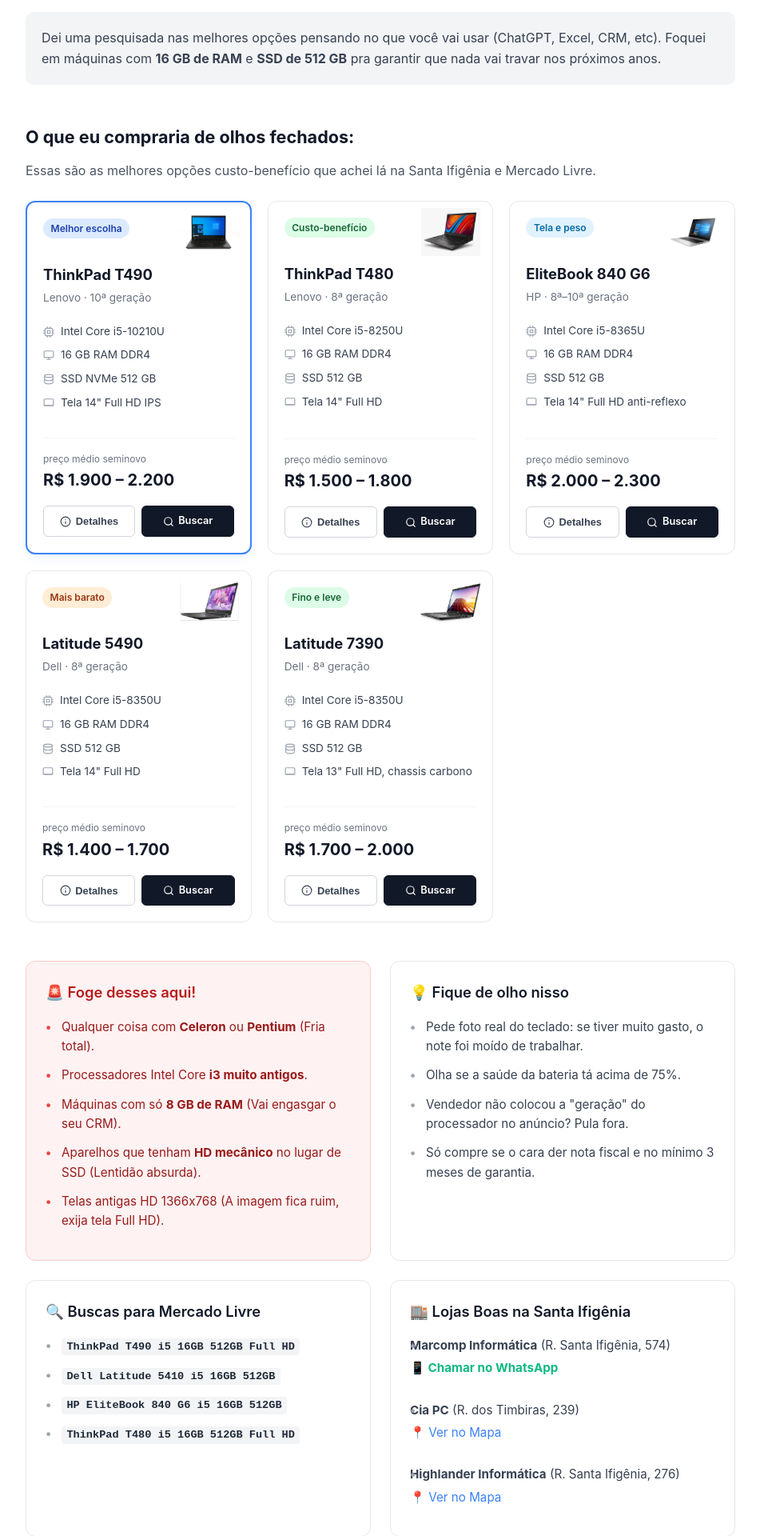
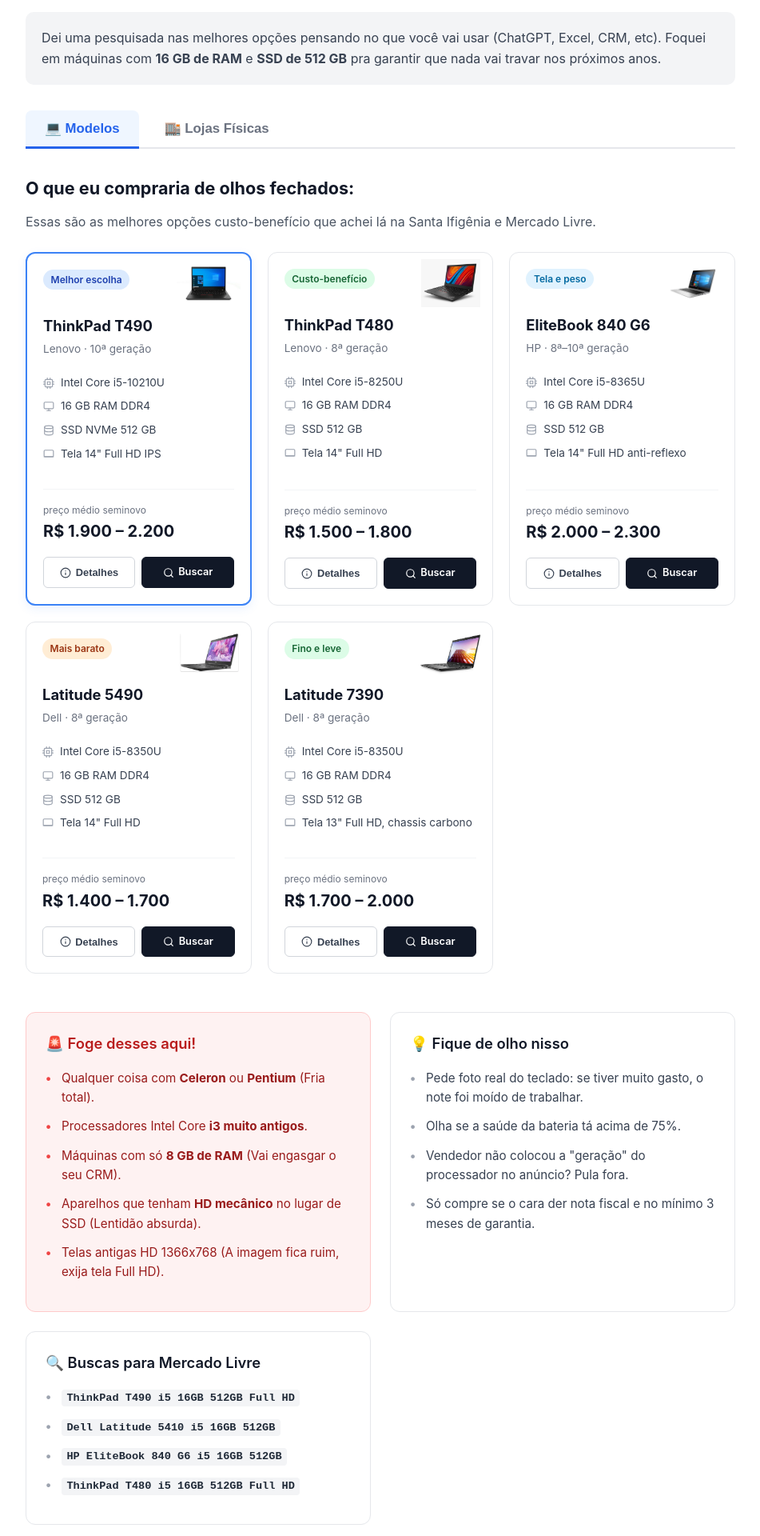
Before and after one commit to Redgrupos/tadeu, a React (Vite) app: page / in a window 1280 px wide. Shown: the part 140-2060 px from the top of the page at 80% size, without its empty margins (164-1115 px from the left). Built offline with nearby package versions, Linux system fonts and the light colour scheme; a web font is replaced by a local one.

Commit message:
feat: adiciona aba de lojas fisicas com dados extraidos dos prints

```diff
--- a/src/App.jsx
+++ b/src/App.jsx
@@ -111,10 +111,22 @@ const DiskIcon = () => <svg width="14" height="14" viewBox="0 0 24 24" fill="non
 const ScreenIcon = () => <svg width="14" height="14" viewBox="0 0 24 24" fill="none" stroke="currentColor" strokeWidth="2" strokeLinecap="round" strokeLinejoin="round"><rect x="2" y="3" width="20" height="14" rx="2" ry="2"></rect><line x1="2" y1="17" x2="22" y2="17"></line></svg>;
 const GoogleIcon = () => <svg width="14" height="14" viewBox="0 0 24 24" fill="none" stroke="currentColor" strokeWidth="2" strokeLinecap="round" strokeLinejoin="round"><circle cx="11" cy="11" r="8"></circle><line x1="21" y1="21" x2="16.65" y2="16.65"></line></svg>;
 const InfoIcon = () => <svg width="14" height="14" viewBox="0 0 24 24" fill="none" stroke="currentColor" strokeWidth="2" strokeLinecap="round" strokeLinejoin="round"><circle cx="12" cy="12" r="10"></circle><line x1="12" y1="16" x2="12" y2="12"></line><line x1="12" y1="8" x2="12.01" y2="8"></line></svg>;
+// --- Dados das Lojas Físicas ---
+const physicalStores = [
+  { name: "Mundo do Notebook", rating: "5,0 ⭐ (1,1 mil avaliações)", address: "R. Santa Ifigênia, 386 - Loja 231", phone: "5511985621785", displayPhone: "(11) 98562-1785", time: "Aberto até 17:30", isCell: true },
+  { name: "Sucesso Notebook", rating: "4,9 ⭐ (1,4 mil avaliações)", address: "R. Santa Ifigênia, 280 - Loja 18", phone: "551131320702", displayPhone: "(11) 3132-0702", time: "Aberto até 17:00", isCell: false },
+  { name: "Sa Brito Eletrônicos", rating: "5,0 ⭐ (14 avaliações)", address: "R. Santa Ifigênia, 270 - Loja 22", phone: "5511952233691", displayPhone: "(11) 95223-3691", time: "Aberto até 18:00", isCell: true },
+  { name: "AlphaNote", rating: "5,0 ⭐ (303 avaliações)", address: "R. Santa Ifigênia, 172", phone: "5511967376710", displayPhone: "(11) 96737-6710", time: "Aberto até 17:00", isCell: true },
+  { name: "Ponto Central Informática", rating: "4,9 ⭐ (1,2 mil avaliações)", address: "R. Aurora, 165", phone: "551133314029", displayPhone: "(11) 3331-4029", time: "Aberto até 18:00", isCell: false },
+  { name: "DM Notebooks", rating: "5,0 ⭐ (23 avaliações)", address: "R. Aurora, 200 - Loja 101", phone: "5511992921759", displayPhone: "(11) 99292-1759", time: "Aberto até 17:00", isCell: true },
+  { name: "Elite Info", rating: "4,5 ⭐ (34 avaliações)", address: "R. Santa Ifigênia, 270 - Loja 20", phone: "5511953597665", displayPhone: "(11) 95359-7665", time: "Aberto até 17:30", isCell: true },
+  { name: "WL Informática", rating: "4,8 ⭐ (61 avaliações)", address: "R. dos Andradas, 351 - Loja 123", phone: "5511996745148", displayPhone: "(11) 99674-5148", time: "Aberto até 17:00", isCell: true }
+];
 
 function App() {
   const [selectedCard, setSelectedCard] = useState(null);
   const [touchStartY, setTouchStartY] = useState(null);
+  const [activeTab, setActiveTab] = useState('notebooks'); // 'notebooks' ou 'lojas'
 
   const openModal = (card) => {
     setSelectedCard(card);
@@ -139,7 +151,7 @@ function App() {
     <div className="report-container">
       <div className="report-body">
 
-        <section className="intro-block" style={{marginBottom: '3rem'}}>
+        <section className="intro-block" style={{marginBottom: '2rem'}}>
           <h1 style={{fontSize: '2rem', fontWeight: '700', marginBottom: '1rem', color: '#111827'}}>
             Notebooks que Eu Recomendo pra Você
           </h1>
@@ -148,8 +160,27 @@ function App() {
           </div>
         </section>
 
-        {/* Modelos Recomendados */}
-        <section className="quick-guide-section" style={{marginBottom: '3rem'}}>
+        {/* --- ABAS DE NAVEGAÇÃO --- */}
+        <div className="tabs-container">
+          <button
+            className={`tab-btn ${activeTab === 'notebooks' ? 'active' : ''}`}
+            onClick={() => setActiveTab('notebooks')}
+          >
+            💻 Modelos
+          </button>
+          <button
+            className={`tab-btn ${activeTab === 'lojas' ? 'active' : ''}`}
+            onClick={() => setActiveTab('lojas')}
+          >
+            🏬 Lojas Físicas
+          </button>
+        </div>
+
+        {/* --- ABA DE NOTEBOOKS --- */}
+        {activeTab === 'notebooks' && (
+          <div className="tab-content fade-in">
+            {/* Modelos Recomendados */}
+            <section className="quick-guide-section" style={{marginBottom: '3rem'}}>
           <h2 className="section-title">O que eu compraria de olhos fechados:</h2>
           <p style={{marginBottom: '1.5rem', color: '#4b5563'}}>Essas são as melhores opções custo-benefício que achei lá na Santa Ifigênia e Mercado Livre.</p>
 
@@ -219,26 +250,6 @@ function App() {
               <li><code>Dell Latitude 5410 i5 16GB 512GB</code></li>
               <li><code>HP EliteBook 840 G6 i5 16GB 512GB</code></li>
               <li><code>ThinkPad T480 i5 16GB 512GB Full HD</code></li>
-            </ul>
-          </div>
-
-          <div className="aux-card stores-card">
-            <h3 className="aux-card-title">🏬 Lojas Boas na Santa Ifigênia</h3>
-            <ul className="aux-list" style={{ display: 'flex', flexDirection: 'column', gap: '1rem' }}>
-              <li style={{ padding: 0 }}>
-                <strong>Marcomp Informática</strong> (R. Santa Ifigênia, 574)<br/>
-                <a href="https://wa.me/5511947341876?text=Oi%2C+t%C3%B4+procurando+um+notebook+corporativo+seminovo.+Voc%C3%AAs+t%C3%AAm+o+ThinkPad+T490+ou+Dell+Latitude%3F" target="_blank" rel="noreferrer" style={{color: '#10b981', textDecoration: 'none', fontWeight: 'bold', display: 'inline-block', marginTop: '4px'}}>
-                  📱 Chamar no WhatsApp
-                </a>
-              </li>
-              <li style={{ padding: 0 }}>
-                <strong>Cia PC</strong> (R. dos Timbiras, 239)<br/>
-                <a href="https://www.google.com/maps/search/Cia+PC+Santa+Ifigenia" target="_blank" rel="noreferrer" style={{color: '#3b82f6', textDecoration: 'none', display: 'inline-block', marginTop: '4px'}}>📍 Ver no Mapa</a>
-              </li>
-              <li style={{ padding: 0 }}>
-                <strong>Highlander Informática</strong> (R. Santa Ifigênia, 276)<br/>
-                <a href="https://www.google.com/maps/search/Highlander+Informatica+Santa+Ifigenia" target="_blank" rel="noreferrer" style={{color: '#3b82f6', textDecoration: 'none', display: 'inline-block', marginTop: '4px'}}>📍 Ver no Mapa</a>
-              </li>
             </ul>
           </div>
         </div>
@@ -330,6 +341,57 @@ function App() {
             </details>
           </div>
         </section>
+        </div>
+        )}
+
+        {/* --- ABA DE LOJAS FÍSICAS --- */}
+        {activeTab === 'lojas' && (
+          <div className="tab-content fade-in">
+            <h2 className="section-title" style={{marginBottom: '0.5rem'}}>Lojas Recomendadas</h2>
+            <p style={{marginBottom: '2rem', color: '#4b5563'}}>Fiz um levantamento das lojas mais confiáveis (acima de 4.5 estrelas) na região da Santa Ifigênia / Centro de SP para você não perder tempo.</p>
+
+            <div className="real-stores-grid">
+              {physicalStores.map((store, idx) => (
+                <div key={idx} className="real-store-card">
+                  <div className="store-header">
+                    <h3 className="store-name">{store.name}</h3>
+                    <span className="store-rating">{store.rating}</span>
+                  </div>
+                  <div className="store-info">
+                    <p>📍 {store.address}</p>
+                    <p>🕒 {store.time}</p>
+                  </div>
+                  <div className="store-actions">
+                    <a
+                      href={`https://www.google.com/maps/search/?api=1&query=${encodeURIComponent(store.name + ' ' + store.address)}`}
+                      target="_blank"
+                      rel="noreferrer"
+                      className="btn-action map-btn"
+                    >
+                      🗺️ CHEGAR (Maps)
+                    </a>
+                    <a
+                      href={store.isCell ? `https://wa.me/${store.phone}?text=Oi%2C+t%C3%B4+procurando+um+notebook+corporativo+seminovo.+Voc%C3%AAs+t%C3%AAm+o+ThinkPad+T490%3F` : `tel:${store.phone}`}
+                      target="_blank"
+                      rel="noreferrer"
+                      className={`btn-action ${store.isCell ? 'whatsapp-btn' : 'phone-btn'}`}
+                    >
+                      {store.isCell ? '💬 WhatsApp' : '📞 Ligar'} {store.displayPhone}
+                    </a>
+                  </div>
+                </div>
+              ))}
+            </div>
+
+            {/* Aviso */}
+            <div className="aux-card tips-card" style={{marginTop: '2rem'}}>
+              <h3 className="aux-card-title">💡 Dica Extra</h3>
+              <p style={{color: '#4b5563', fontSize: '0.95rem', lineHeight: '1.5'}}>
+                Antes de sair de casa ou ir até o centro, clique no botão do WhatsApp e pergunte se eles têm o modelo específico no estoque hoje. O estoque dessas lojas muda muito rápido.
+              </p>
+            </div>
+          </div>
+        )}
 
         <div style={{ paddingBottom: '3rem' }}></div>
       </div>
--- a/src/index.css
+++ b/src/index.css
@@ -361,6 +361,137 @@ code {
   background: #f9fafb;
 }
 
+/* --- TABS --- */
+.tabs-container {
+  display: flex;
+  gap: 0.5rem;
+  margin-bottom: 2rem;
+  border-bottom: 2px solid #e5e7eb;
+  padding-bottom: 0px;
+}
+
+.tab-btn {
+  padding: 0.75rem 1.5rem;
+  background: transparent;
+  border: none;
+  border-bottom: 3px solid transparent;
+  font-size: 1.05rem;
+  font-weight: 600;
+  color: #6b7280;
+  cursor: pointer;
+  transition: all 0.2s;
+  border-radius: 8px 8px 0 0;
+  margin-bottom: -2px; /* Pull down to overlap border */
+}
+
+.tab-btn:hover {
+  color: #111827;
+  background: #f3f4f6;
+}
+
+.tab-btn.active {
+  color: #2563eb;
+  border-bottom: 3px solid #2563eb;
+  background: #eff6ff;
+}
+
+.fade-in {
+  animation: fadeIn 0.3s ease-in;
+}
+
+@keyframes fadeIn {
+  from { opacity: 0; transform: translateY(5px); }
+  to { opacity: 1; transform: translateY(0); }
+}
+
+/* --- LOJAS REAIS --- */
+.real-stores-grid {
+  display: grid;
+  grid-template-columns: 1fr;
+  gap: 1.5rem;
+}
+
+@media (min-width: 768px) {
+  .real-stores-grid {
+    grid-template-columns: repeat(2, 1fr);
+  }
+}
+
+.real-store-card {
+  background: white;
+  border: 1px solid #e5e7eb;
+  border-radius: 12px;
+  padding: 1.25rem;
+  box-shadow: 0 1px 3px rgba(0,0,0,0.05);
+}
+
+.store-header {
+  margin-bottom: 0.75rem;
+}
+
+.store-name {
+  font-size: 1.15rem;
+  font-weight: 700;
+  color: #111827;
+  margin: 0 0 0.25rem 0;
+}
+
+.store-rating {
+  font-size: 0.9rem;
+  color: #fbbf24;
+  font-weight: 600;
+}
+
+.store-info {
+  margin-bottom: 1.25rem;
+  color: #4b5563;
+  font-size: 0.9rem;
+  line-height: 1.5;
+}
+
+.store-info p {
+  margin: 0 0 0.25rem 0;
+}
+
+.store-actions {
+  display: flex;
+  flex-direction: column;
+  gap: 0.5rem;
+}
+
+@media (min-width: 480px) {
+  .store-actions {
+    flex-direction: row;
+  }
+}
+
+.map-btn {
+  background-color: #f3f4f6;
+  color: #374151;
+  flex: 1;
+  text-align: center;
+  justify-content: center;
+  text-decoration: none;
+}
+
+.whatsapp-btn {
+  background-color: #25D366;
+  color: white;
+  flex: 1.5;
+  text-align: center;
+  justify-content: center;
+  text-decoration: none;
+}
+
+.phone-btn {
+  background-color: #3b82f6;
+  color: white;
+  flex: 1.5;
+  text-align: center;
+  justify-content: center;
+  text-decoration: none;
+}
+
 /* --- MODAL DE DETALHES --- */
 .modal-overlay {
   position: fixed;
```
